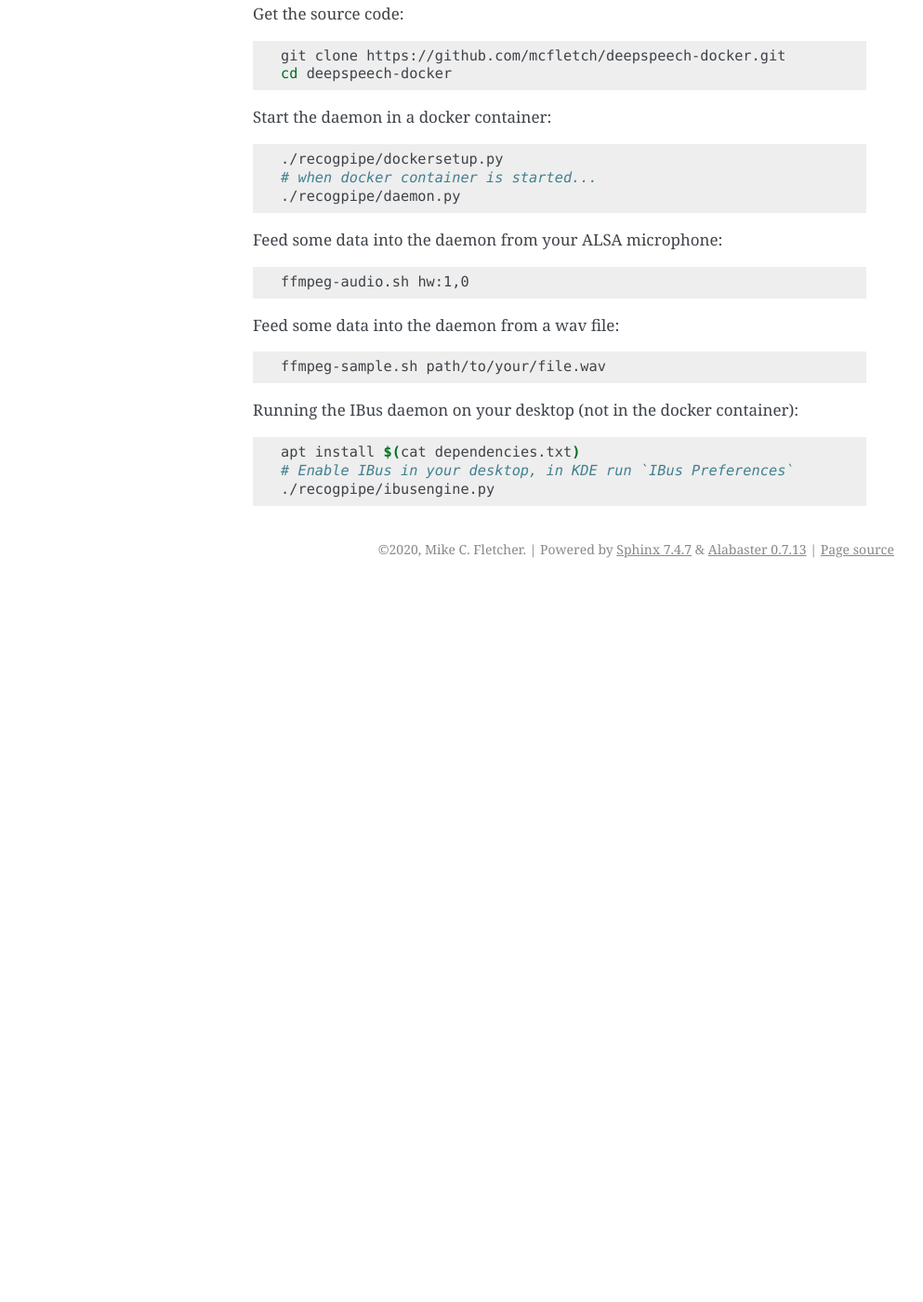
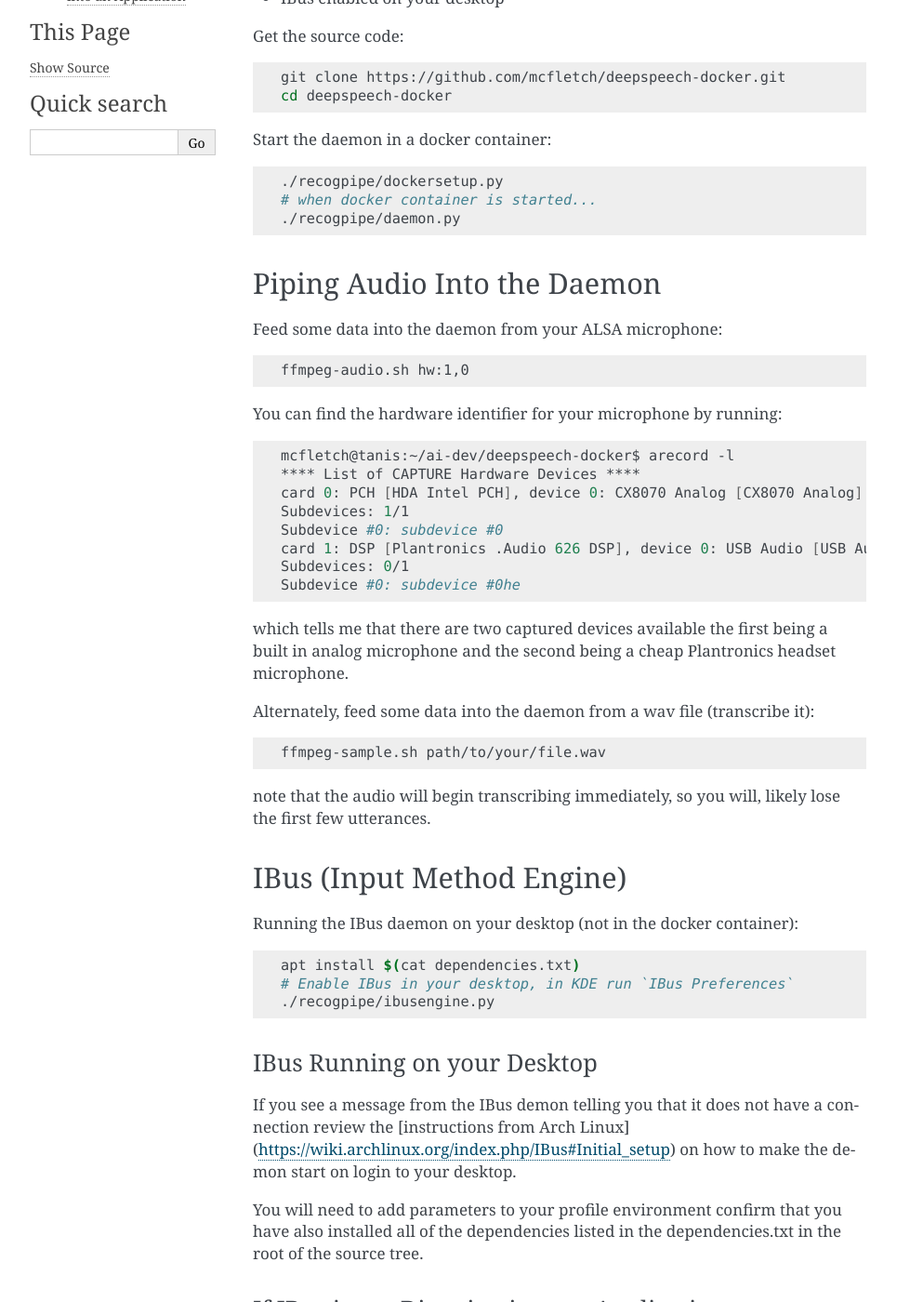
Before and after one commit to mcfletch/listener2, a Sphinx documentation site: the page built from docs/installation.rst, in a window 1280 px wide and 1400 px high, scrolled down 277 px. Shown: the whole window at 93% size, without its empty margins (148-1141 px from the left). Built offline with Sphinx 7.4.7, drawn with Linux system fonts in a browser that asks for light colours; before the commit the page ends 907 px from its top, so only the background shows below that; some of the changed text lies outside the part shown.

Commit message:
Add more documentation to the installation and README

```diff
--- a/docs/installation.rst
+++ b/docs/installation.rst
@@ -5,11 +5,11 @@
 
 Requirements:
 
-* nvidia graphic card for running the deep speech model
-* docker-ce run time installed
+* nvidia graphic card using the proprietary driver for running the deep speech model(s)
+* docker-ce runtime installed
 * your user able to run docker containers
-* all of the dependencies in dependencies.txt installed
-* IBus enabled on your desk top
+* all of the dependencies in `dependencies.txt` installed
+* IBus enabled on your desktop
 
 Get the source code::
 
@@ -22,16 +22,62 @@
     # when docker container is started...
     ./recogpipe/daemon.py
 
+Piping Audio Into the Daemon
+----------------------------
+
 Feed some data into the daemon from your ALSA microphone::
 
     ffmpeg-audio.sh hw:1,0
 
-Feed some data into the daemon from a wav file::
+You can find the hardware identifier for your microphone by running::
+
+    mcfletch@tanis:~/ai-dev/deepspeech-docker$ arecord -l
+    **** List of CAPTURE Hardware Devices ****
+    card 0: PCH [HDA Intel PCH], device 0: CX8070 Analog [CX8070 Analog]
+    Subdevices: 1/1
+    Subdevice #0: subdevice #0
+    card 1: DSP [Plantronics .Audio 626 DSP], device 0: USB Audio [USB Audio]
+    Subdevices: 0/1
+    Subdevice #0: subdevice #0he
+
+which tells me that there are two captured devices available
+the first being a built in analog microphone and the second being a cheap
+Plantronics headset microphone.
+
+Alternately, feed some data into the daemon from a wav file (transcribe it)::
 
     ffmpeg-sample.sh path/to/your/file.wav
+
+note that the audio will begin transcribing immediately, so you will,
+likely lose the first few utterances.
+
+IBus (Input Method Engine)
+--------------------------
 
 Running the IBus daemon on your desktop (not in the docker container)::
 
     apt install $(cat dependencies.txt)
     # Enable IBus in your desktop, in KDE run `IBus Preferences`
     ./recogpipe/ibusengine.py
+
+IBus Running on your Desktop
+.............................
+
+If you see a message from the IBus demon telling you that it
+does not have a connection review the [instructions from Arch Linux](https://wiki.archlinux.org/index.php/IBus#Initial_setup)
+on how to make the demon start on login to your desktop.
+
+You will need to add parameters to your profile environment
+confirm that you have also installed all of the dependencies
+listed in the dependencies.txt in the root of the source tree.
+
+If IBus is not Dictating into an Application
+.............................................
+
+The input method system for IBus relies on integrations provided
+by the toolkit used by the application. Chrome and most Electron
+applications use some version of GTK. KDE/Plasma and Qt based
+desktops use Qt. The dependencies listed should have installed
+integrations for GTK-based applications, note that you will need to
+restart the applications entirely in order to pick up the IBus
+entry methods.
--- a/docs/modules.rst
+++ b/docs/modules.rst
@@ -1,7 +1,5 @@
 RecogPipe Modules
 ==================
-
-.. automodule:: recogpipe.daemon
 
 .. automodule:: recogpipe.dockersetup
 
```
Also changed, not shown: README.md (+21 -9 lines).
